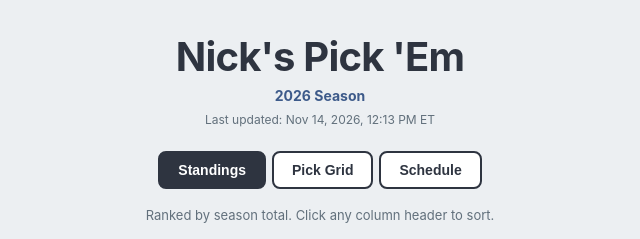
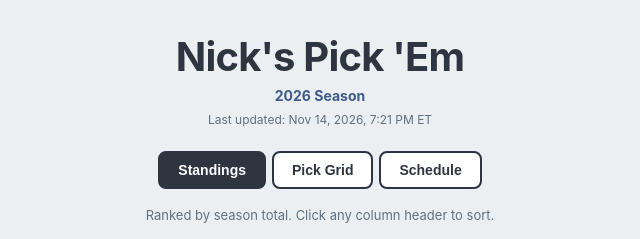
Before and after one commit to NicksPickEm/pickem-scoreboard, a plain HTML site: page pickem.html in a window 1280 px wide. Shown: the top 239 px of the page, 320-960 px from the left. Drawn offline with Linux system fonts and the light colour scheme.

Commit message:
Add files via upload

```diff
--- a/pickem.html
+++ b/pickem.html
@@ -454,7 +454,7 @@ const RESULTS = {
   13: { winner: "SMU", score: "27-24" },
 };
 const TB_ACTUAL = 51;
-const LAST_UPDATED = 'Nov 14, 2026, 12:13 PM ET'; // ✏️ you update this each time you edit results
+const LAST_UPDATED = 'Nov 14, 2026, 7:21 PM ET'; // ✏️ you update this each time you edit results
 /* ===================================================================== */
 </script>
 
@@ -824,8 +824,14 @@ const WEEK10_RESULTS = {
 }; // filled in as games are decided
 const WEEK10_TB_ACTUAL = 55; // Miami at Notre Dame (Game 10) is the designated Week 10 tiebreaker game
 const WEEK10_PLAYERS = computeWeekPlayers(WEEK10_DATA, WEEK10_RESULTS, WEEK10_TB_ACTUAL);
-const WEEK11_RESULTS = {}; // filled in as games are decided
-const WEEK11_TB_ACTUAL = null; // Kansas at West Virginia (Game 8) is the designated Week 11 tiebreaker game
+const WEEK11_RESULTS = {
+  2: { winner: 'Wake Forest', score: '49-7' },
+  3: { winner: 'Iowa State', score: '41-13' },
+  4: { winner: 'Tennessee', score: '22-7' },
+  5: { winner: 'Indiana', score: '27-13' },
+  8: { winner: 'Kansas', score: '37-14' },
+}; // filled in as games are decided
+const WEEK11_TB_ACTUAL = 51; // Kansas at West Virginia (Game 8) is the designated Week 11 tiebreaker game
 const WEEK11_PLAYERS = computeWeekPlayers(WEEK11_DATA, WEEK11_RESULTS, WEEK11_TB_ACTUAL);
 
 // ---------- SEASON-WIDE COMBINATION (all weeks played so far) ----------
```
